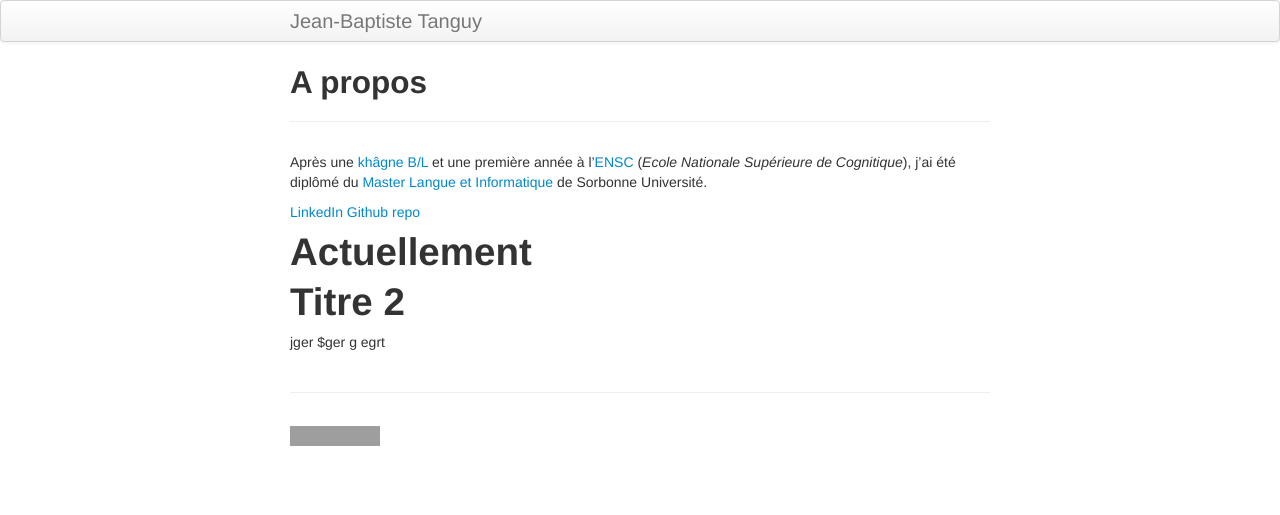
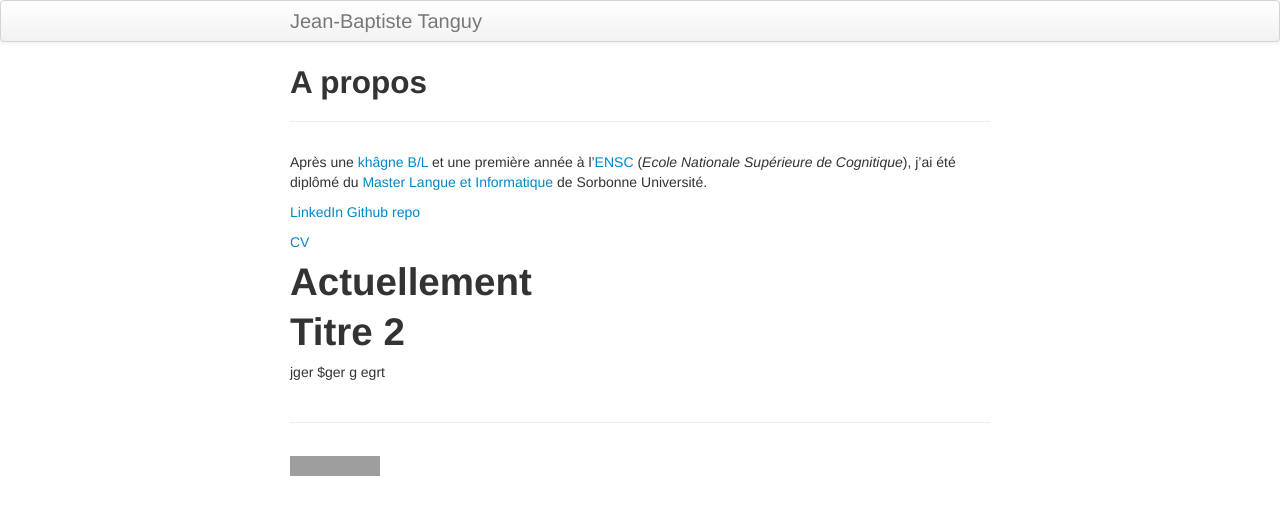
Before and after one commit to jbtanguy/jbtanguy.github.io, a Jekyll site: the page built from index.md, in a window 1280 px wide. Shown: the top 515 px of the page. Built offline with Jekyll 4.4.1, drawn with Linux system fonts in a browser that asks for light colours; grey boxes are pictures that could not be loaded.

```diff
--- a/index.md
+++ b/index.md
@@ -11,6 +11,8 @@ de Cognitique</i>), j'ai été diplômé du [Master Langue et Informatique](http
 [LinkedIn](www.linkedin.com/in/jean-baptiste-tanguy-a08977118)
 [Github repo](https://github.com/jbtanguy/)
 
+<a href="./assets/cv_jbtanguy_fr.pdf" download="cv_jbtanguy">CV</a>
+
 Actuellement
 ============
 
```
